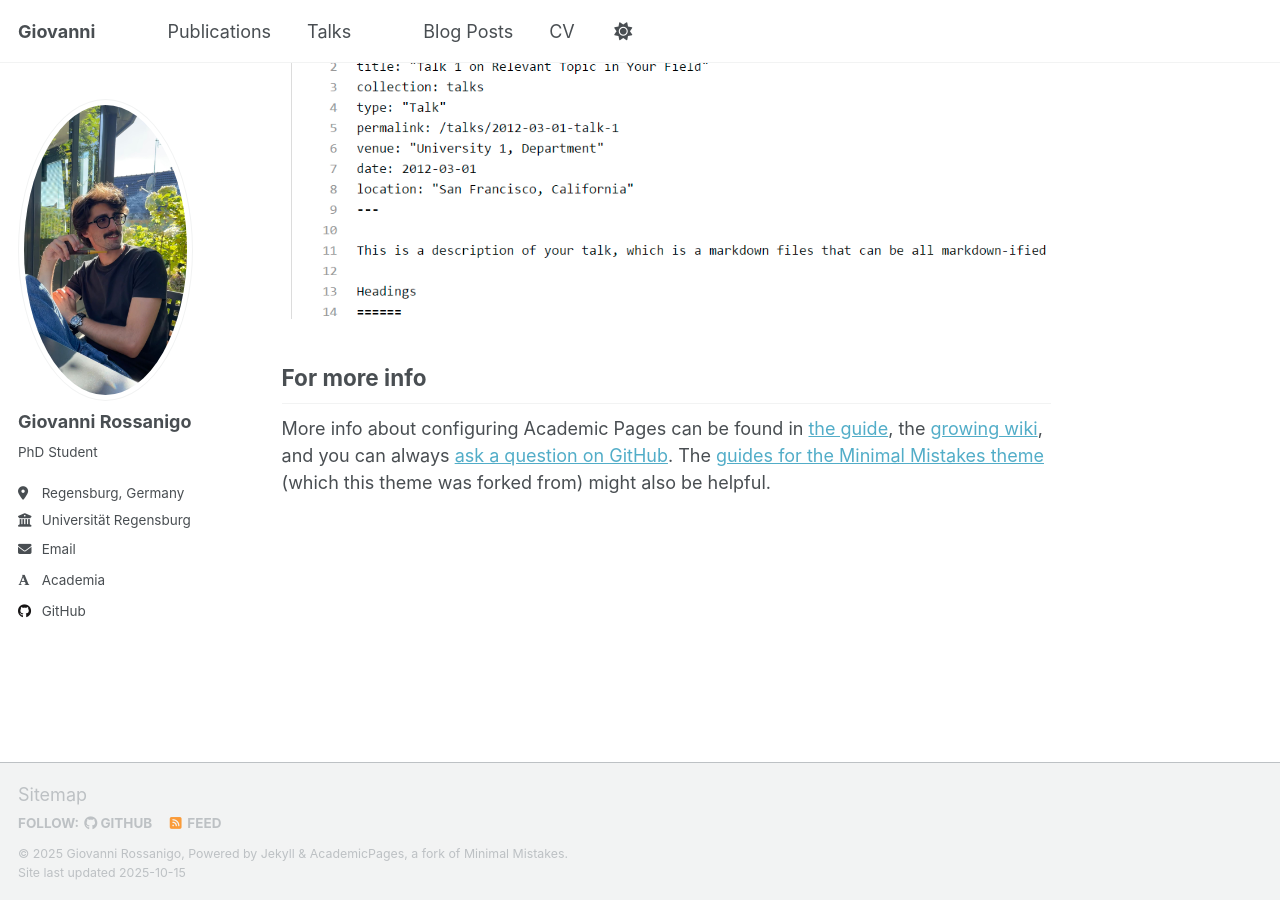
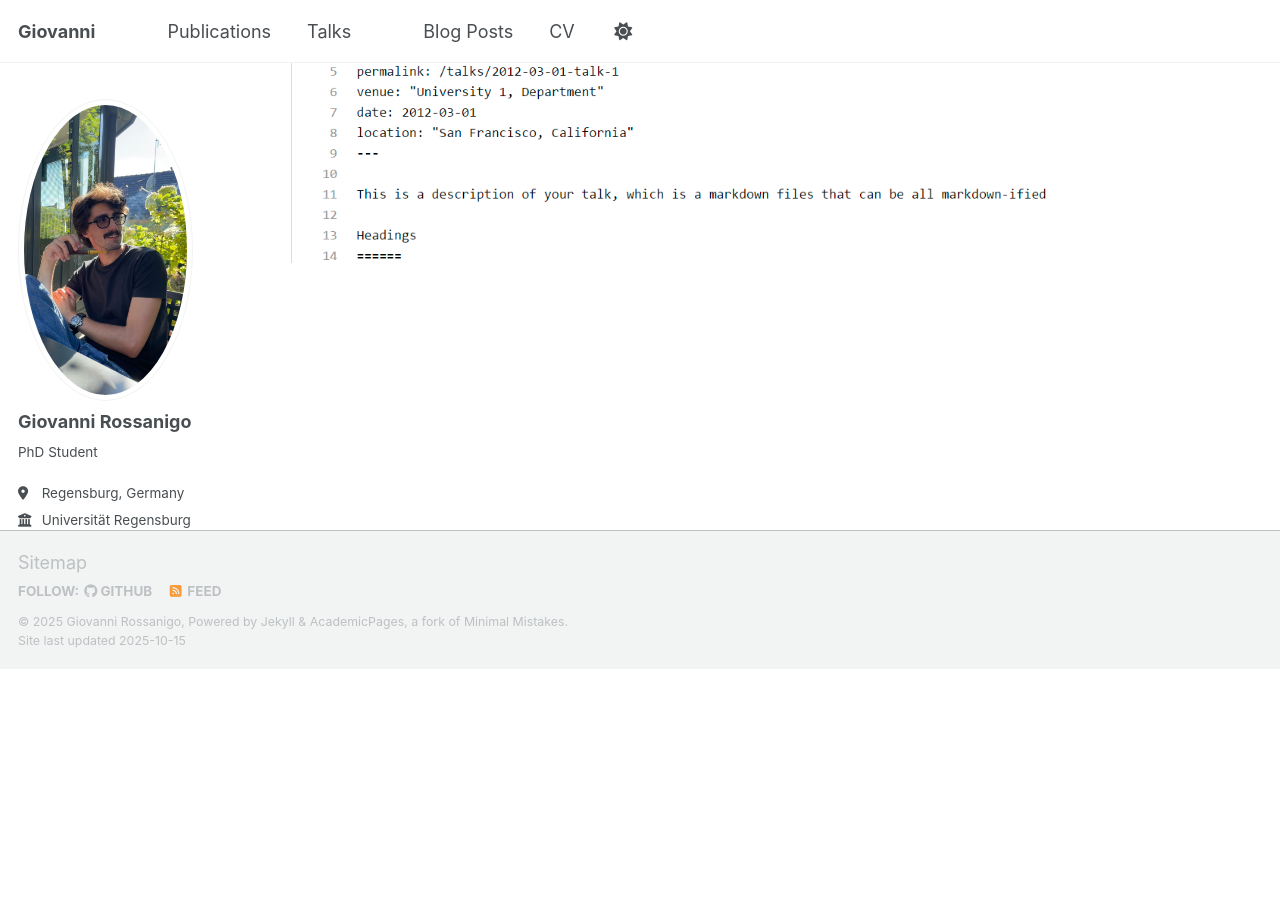
Before and after one commit to giovannirossanigo/giovannirossanigo.github.io, a Jekyll site: the page built from _pages/about.md, in a window 1280 px wide and 900 px high, scrolled down 2880 px. Built offline with Jekyll 4.4.1, drawn with Linux system fonts in a browser that asks for light colours; some web fonts are replaced; a script that is not in the unit is left out; after the commit the page ends 3548 px from its top, so only the background shows below that; some of the changed text lies outside the part shown.

Commit message:
Update about.md

```diff
--- a/_pages/about.md
+++ b/_pages/about.md
@@ -1,6 +1,6 @@
 ---
 permalink: /
-title: "Academic Pages is a ready-to-fork GitHub Pages template for academic personal websites"
+title: ""
 author_profile: true
 redirect_from:
   - /about/
@@ -50,7 +50,3 @@ Many people use a git client to create files on their local computer and then pu
 
 Example: editing a Markdown file for a talk
 ![Editing a Markdown file for a talk](/images/editing-talk.png)
-
-For more info
-------
-More info about configuring Academic Pages can be found in [the guide](https://academicpages.github.io/markdown/), the [growing wiki](https://github.com/academicpages/academicpages.github.io/wiki), and you can always [ask a question on GitHub](https://github.com/academicpages/academicpages.github.io/discussions). The [guides for the Minimal Mistakes theme](https://mmistakes.github.io/minimal-mistakes/docs/configuration/) (which this theme was forked from) might also be helpful.
```
